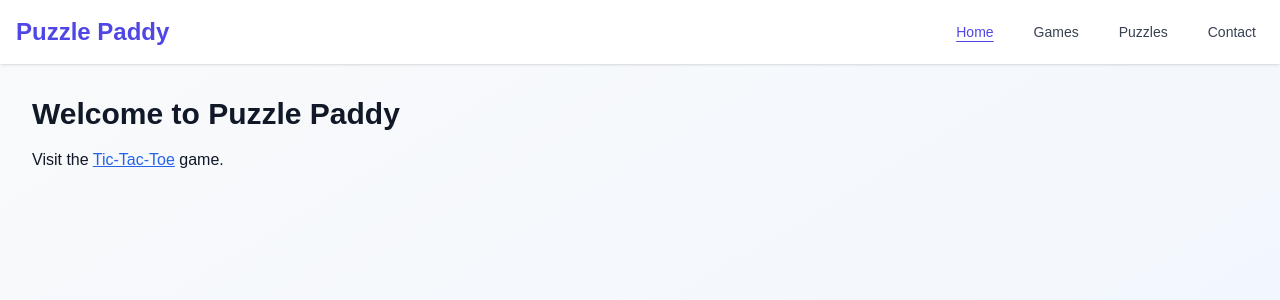
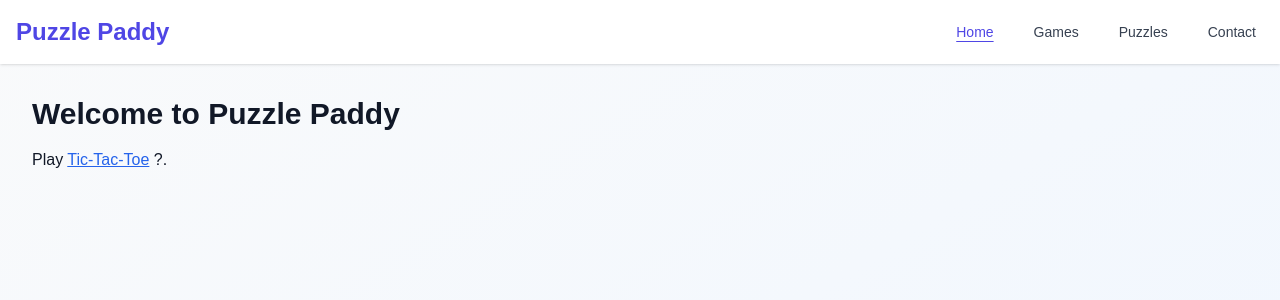
Before and after one commit to MichaelMcKibbin/puzzlepaddy.com, a Next.js app: page / in a window 1280 px wide. Shown: the top 300 px of the page. Built offline with nearby package versions, Linux system fonts and the light colour scheme.

Commit message:
Home Page: fixed link reference

```diff
--- a/pages/index.js
+++ b/pages/index.js
@@ -1,8 +1,10 @@
+import Link from "next/link";
+
 export default function Home() {
     return (
         <div className="p-8">
             <h1 className="text-3xl font-bold">Welcome to Puzzle Paddy</h1>
-            <p className="mt-4">Visit the <a href="/tictactoe" className="text-blue-600 underline">Tic-Tac-Toe</a> game.</p>
+            <p className="mt-4">Play <Link href="/tictactoe" className="text-blue-600 underline">Tic-Tac-Toe</Link> ?.</p>
         </div>
     );
 }
```
